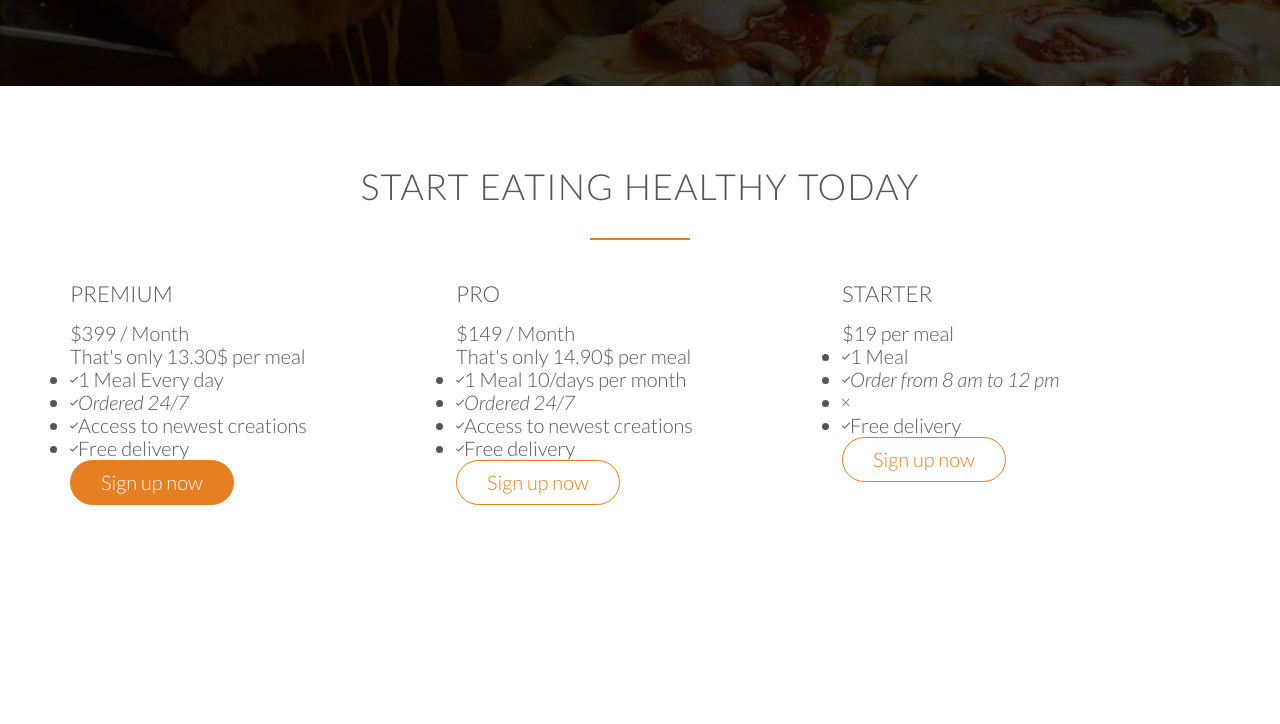
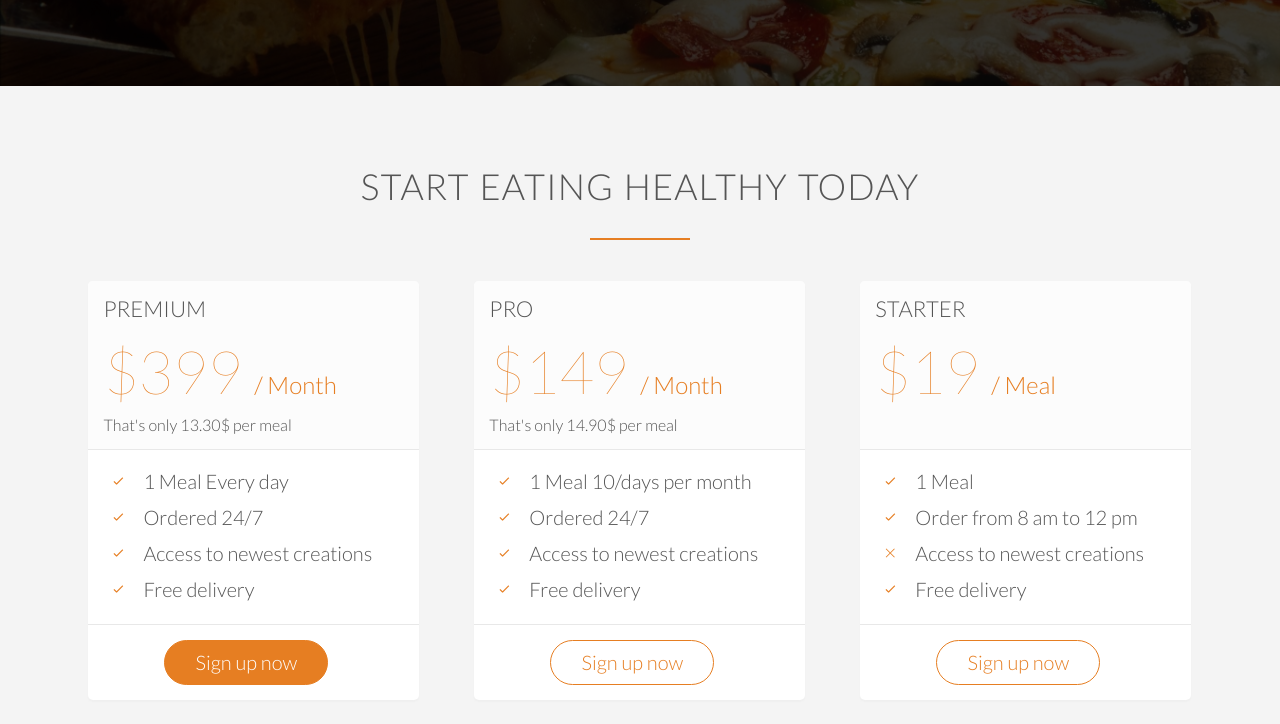
Before and after one commit to rnobrelima/Omnifood, a plain HTML site: page index.html in a window 1280 px wide. Shown: the part 3844-4568 px from the top of the page. Before the commit the page ends 4440 px from the top, so only its background shows below. Drawn offline with Linux system fonts and the light colour scheme; files whose address does not match are found by name.

Commit message:
sign up part 2

```diff
--- a/index.html
+++ b/index.html
@@ -252,15 +252,15 @@
                 <div class="plan-box">
                     <div>
                         <h3>Premium</h3>
-                        <p class="plan-price">$399 / Month </p>
+                        <p class="plan-price">$399 <span> / Month </span></p>
                         <p class="plan-price-meal">That's only 13.30$ per meal</p>
                     </div>
                     <div>
                         <ul>
-                            <li><i class="ion-ios-checkmark-empty"></i>1 Meal Every day</li>
-                            <li><i class="ion-ios-checkmark-empty">Ordered 24/7</i></li>
-                            <li><i class="ion-ios-checkmark-empty"></i>Access to newest creations</li>
-                            <li><i class="ion-ios-checkmark-empty"></i>Free delivery</li>
+                            <li><i class="ion-ios-checkmark-empty icon-small"></i>1 Meal Every day</li>
+                            <li><i class="ion-ios-checkmark-empty icon-small"></i>Ordered 24/7</li>
+                            <li><i class="ion-ios-checkmark-empty icon-small"></i>Access to newest creations</li>
+                            <li><i class="ion-ios-checkmark-empty icon-small"></i>Free delivery</li>
                         </ul>
                     </div>
                     <div>
@@ -272,15 +272,15 @@
                 <div class="plan-box">
                     <div>
                         <h3>Pro</h3>
-                        <p class="plan-price">$149 / Month </p>
+                        <p class="plan-price">$149 <span> / Month </span></p>
                         <p class="plan-price-meal">That's only 14.90$ per meal</p>
                     </div>
                     <div>
                         <ul>
-                            <li><i class="ion-ios-checkmark-empty"></i>1 Meal 10/days per month</li>
-                            <li><i class="ion-ios-checkmark-empty">Ordered 24/7</i></li>
-                            <li><i class="ion-ios-checkmark-empty"></i>Access to newest creations</li>
-                            <li><i class="ion-ios-checkmark-empty"></i>Free delivery</li>
+                            <li><i class="ion-ios-checkmark-empty icon-small"></i>1 Meal 10/days per month</li>
+                            <li><i class="ion-ios-checkmark-empty icon-small"></i>Ordered 24/7</li>
+                            <li><i class="ion-ios-checkmark-empty icon-small"></i>Access to newest creations</li>
+                            <li><i class="ion-ios-checkmark-empty icon-small"></i>Free delivery</li>
                         </ul>
                     </div>
                     <div>
@@ -292,16 +292,16 @@
                 <div class="plan-box">
                     <div>
                         <h3>Starter</h3>
-                        <p class="plan-price">$19 per meal </p>
-                        <p class="plan-price-meal"></p>
+                        <p class="plan-price">$19 <span> / Meal</span></p>
+                        <p class="plan-price-meal">&nbsp;</p>
 
                     </div>
                     <div>
                         <ul>
-                            <li><i class="ion-ios-checkmark-empty"></i>1 Meal</li>
-                            <li><i class="ion-ios-checkmark-empty">Order from 8 am to 12 pm</i></li>
-                            <li><i class="ion-ios-close-empty"></i></li>
-                            <li><i class="ion-ios-checkmark-empty"></i>Free delivery</li>
+                            <li><i class="ion-ios-checkmark-empty icon-small"></i>1 Meal</li>
+                            <li><i class="ion-ios-checkmark-empty icon-small"></i>Order from 8 am to 12 pm</li>
+                            <li><i class="ion-ios-close-empty icon-small"></i>Access to newest creations</li>
+                            <li><i class="ion-ios-checkmark-empty icon-small"></i>Free delivery</li>
                         </ul>
                     </div>
                     <div>
--- a/resources/css/style.css
+++ b/resources/css/style.css
@@ -317,7 +317,7 @@ header {
     margin-bottom: 5px;
 }
 
-/*                 TEsTIMONIALS                   */
+/*                 TESTIMONIALS                   */
 
 .section-testimonials {
     background-image: linear-gradient(rgba(0, 0, 0, 0.8), rgba(0, 0, 0, 0.8) ),  url(/resources/css/img/back-customers.jpg);
@@ -355,3 +355,58 @@ cite img {
     margin-right: 10px;
     vertical-align: middle;
 }
+
+/* SIGN UP */
+
+.section-plans {
+    background-color: #f4f4f4;
+}
+
+.plan-box {
+    background-color: #fff;
+    border-radius: 5px;
+    width: 90%;
+    margin-left: 5%;
+    box-shadow: 0 2px 2px #efefef;
+}
+
+.plan-box div {
+    padding: 15px;
+    border-bottom: 1px solid #e8e8e8;
+}
+
+.plan-price {
+    font-size: 300%;
+    margin-bottom: 10px;
+    font-weight: 100;
+    color: #e67e22;
+}
+
+.plan-price-meal {
+    font-size: 80%;
+}
+
+.plan-price span {
+    font-size: 40%;
+    font-weight: 300;
+}
+
+.plan-box ul {
+    list-style: none;
+}
+
+.plan-box ul li {
+    padding: 5px 0;
+}
+
+.plan-box div:first-child{
+    background-color: #fcfcfc;
+    border-top-left-radius: 5px;
+    border-top-right-radius: 5px;
+
+}
+
+.plan-box div:last-child {
+    text-align: center;
+    border: 0;
+}
```
